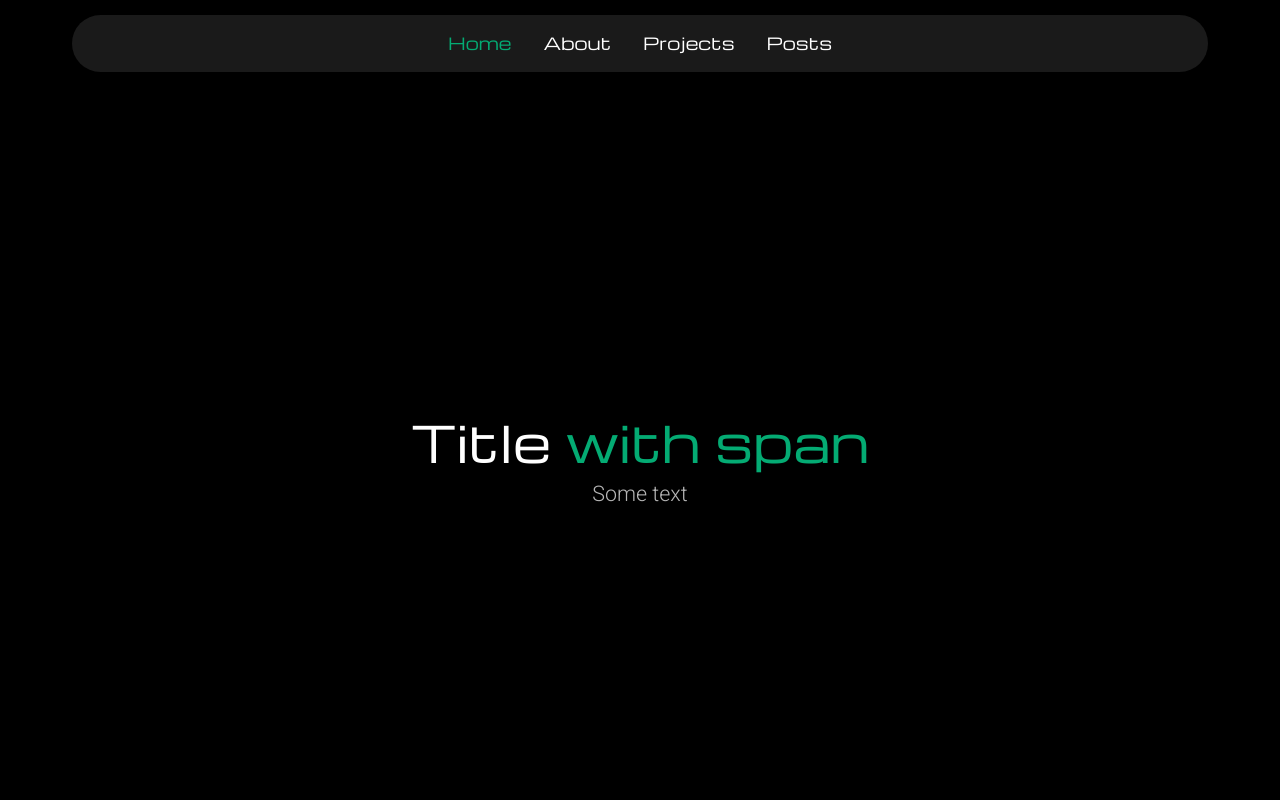
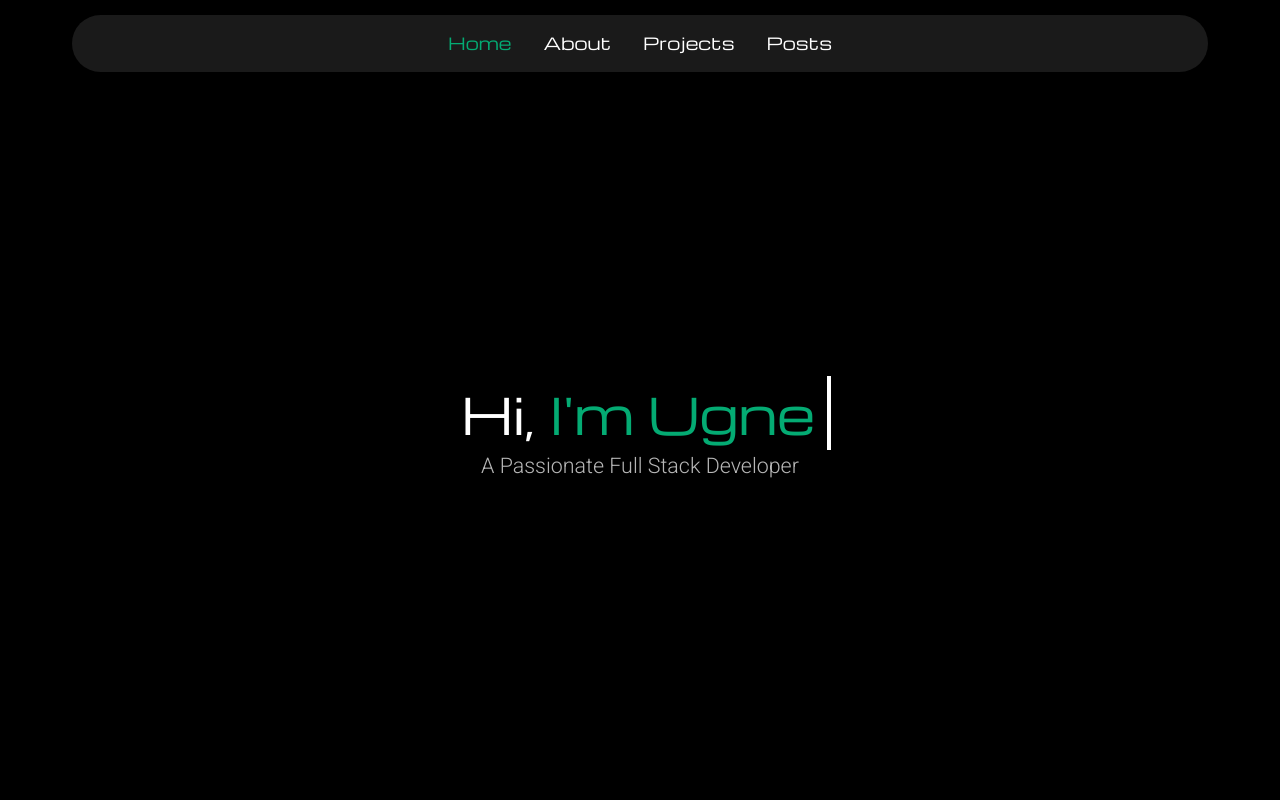
Before and after one commit to crazydeveloper914/dev-portfolio, a React (Create React App) app: page / in a window 1280 px wide. Shown: the top 800 px of the page. Built offline with nearby package versions, Linux system fonts and the light colour scheme; no server answers.

Commit message:
add Header text effects

```diff
--- a/src/App.tsx
+++ b/src/App.tsx
@@ -1,6 +1,6 @@
 import React, { useRef } from 'react';
 import Navigation from './components/Navigation/Navigation';
-import Header from './components/Header';
+import Header from './components/Header/Header';
 import Section from './components/Section';
 import { about, skills, experiences, projects } from './data/content';
 import SkillTagsList from './components/SkillTag/SkillTagsList';
@@ -25,8 +25,6 @@ const App: React.FC = () => {
   ];
 
   const activeSection = useActiveSection(sectionRefs);
-
-  console.log("Active Section:", activeSection);
 
   return (
     <div className="bg-black min-h-screen">
--- a/src/components/Header.tsx
+++ /dev/null
@@ -1,18 +0,0 @@
-import React, { forwardRef } from 'react';
-
-interface HeaderProps {
-  id?: string;
-}
-
-const Header = forwardRef<HTMLElement, HeaderProps>(({ id }, ref) => (
-  <header id={id} ref={ref} className="flex flex-col items-center justify-center h-screen">
-    <h1 className="main-title">
-      Title <span>with span</span>
-    </h1>
-    <p className="text text-medium">Some text</p>
-  </header>
-));
-
-Header.displayName = 'Header';
-
-export default Header;
--- /dev/null
+++ b/src/components/Header/Header.scss
@@ -0,0 +1,32 @@
+@import "../../styles/main.scss";
+
+.typewriter h1 {
+  overflow: hidden;
+  border-right: .1em solid $white-color;
+  white-space: nowrap;
+  margin: 0 auto;
+  animation:
+    typing 1.3s steps(8, end),
+    blink-caret 0.7s step-end infinite;
+
+    @keyframes typing {
+      from { width: 0 }
+      to { width: 100% }
+    }
+
+    @keyframes blink-caret {
+      from, to { border-color: transparent }
+      50% { border-color: $white-color; }
+    }
+}
+
+.delayedText {
+  opacity: 0;
+  animation: fadeIn 1s ease-in-out 1.5s forwards;
+
+  @keyframes fadeIn {
+    to {
+      opacity: 1;
+    }
+  }
+}
--- /dev/null
+++ b/src/components/Header/Header.tsx
@@ -0,0 +1,21 @@
+import React, { forwardRef } from 'react';
+import './Header.scss';
+
+interface HeaderProps {
+  id?: string;
+}
+
+const Header = forwardRef<HTMLElement, HeaderProps>(({ id }, ref) => (
+  <header id={id} ref={ref} className="flex flex-col items-center justify-center h-[93vh]">
+    <div className="typewriter">
+      <h1 className="main-title px-3">
+        Hi, <span>I&apos;m Ugne</span>
+      </h1>
+    </div>
+    <p className="delayedText text text-medium text-center">A Passionate Full Stack Developer</p>
+  </header>
+));
+
+Header.displayName = 'Header';
+
+export default Header;
```
